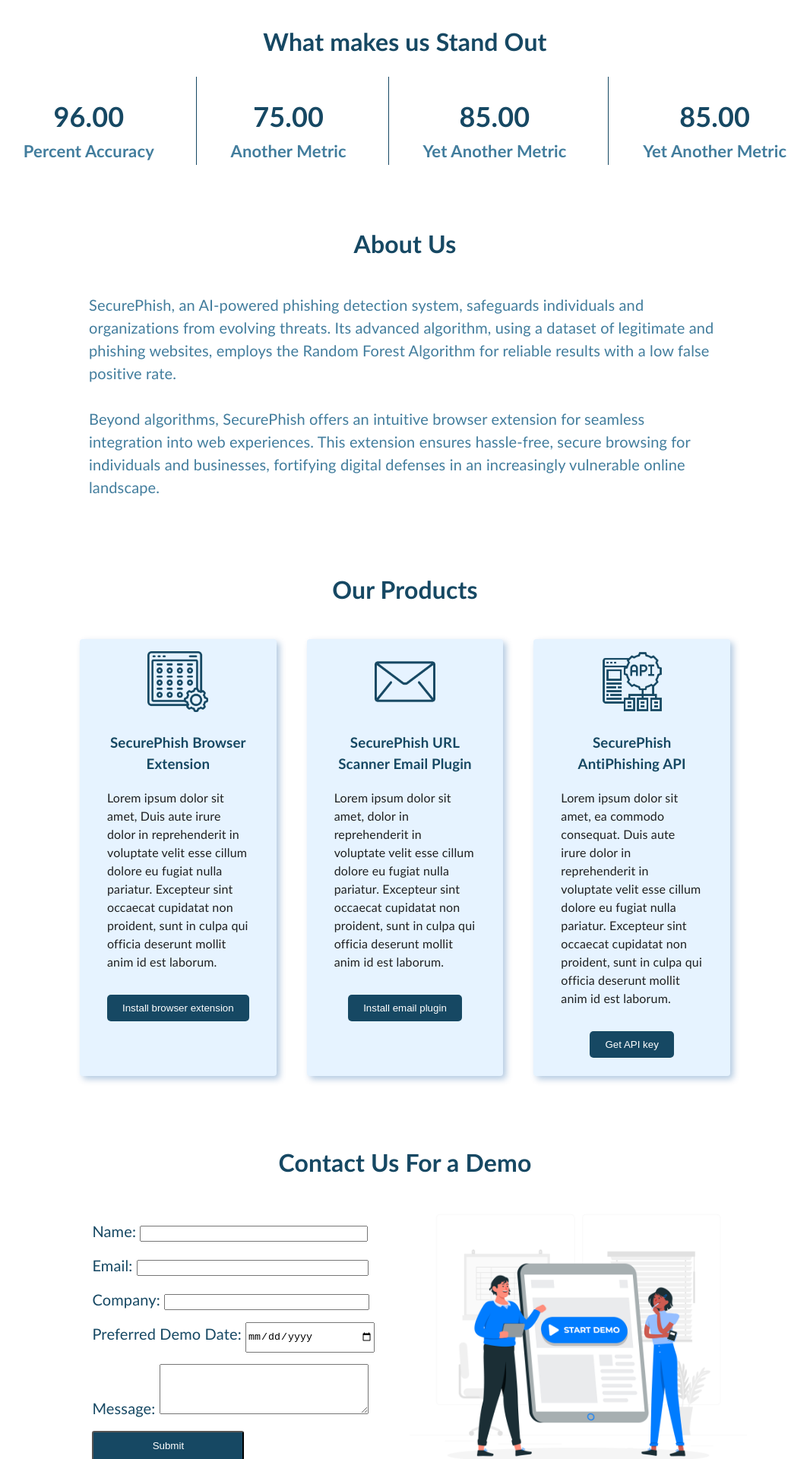
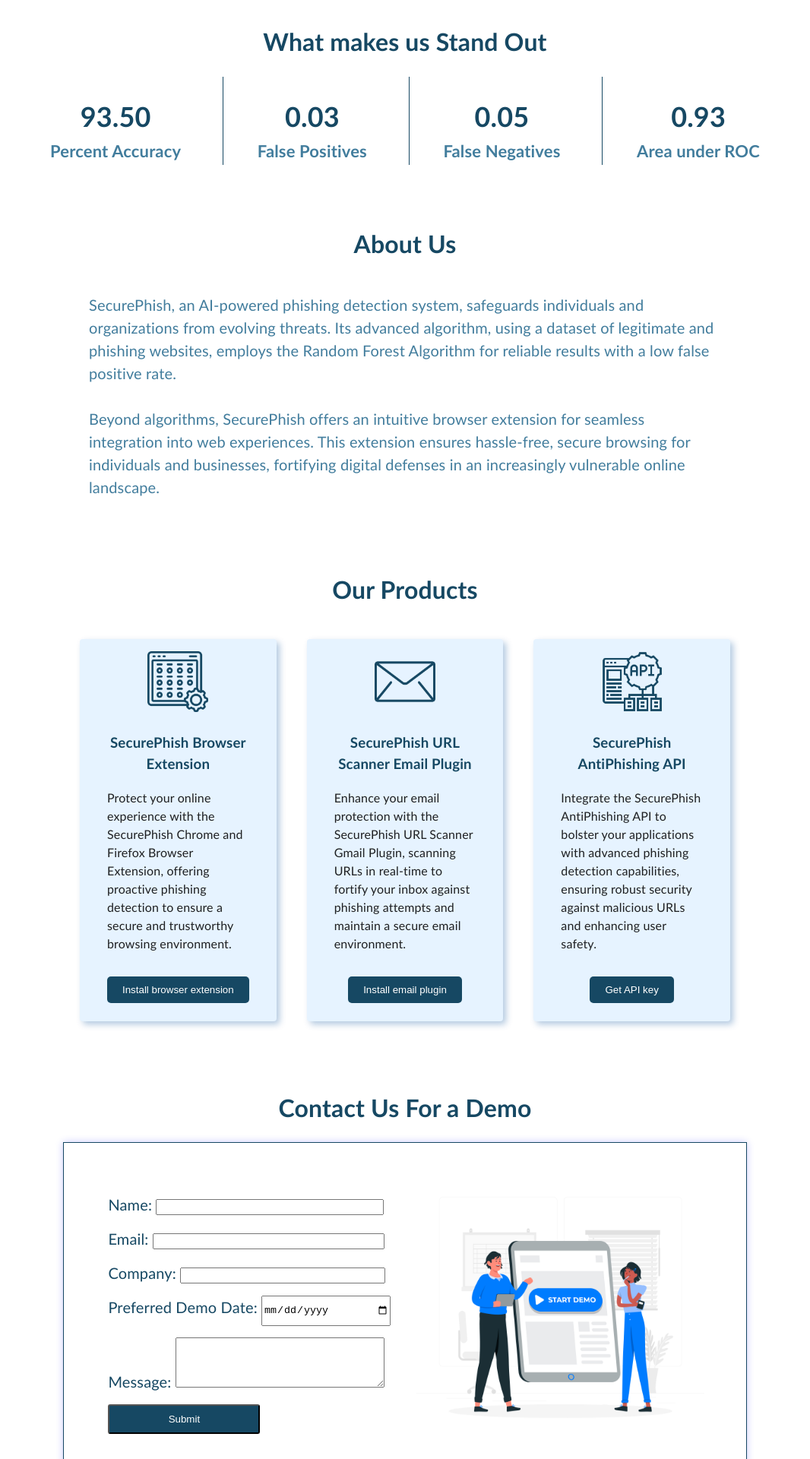
Before and after one commit to CHEETAH02/SecurePhish, a React (Create React App) app in the folder Frontend/: page / in a window 1280 px wide. Shown: the part 740-2660 px from the top of the page at 76% size, without its empty margins (107-1173 px from the left). Built offline with nearby package versions, Linux system fonts and the light colour scheme; the HTML template or start-up script is replaced by a standard one.

Commit message:
frontend vhngs

```diff
--- a/Frontend/src/App.js
+++ b/Frontend/src/App.js
@@ -17,7 +17,7 @@
 					<Route path="/home" element={<Home />} />
 					<Route path="/features" element={<About />} />
 					<Route path="/resources" element={<ControlledAccordions />} />
-					<Route path="/login-signup" element={<LoginSignup />} />
+					{/* <Route path="/login-signup" element={<LoginSignup />} /> */}
 					<Route path="/docs" element={<Docs />} />
 					{/* Other routes */}
 				</Routes>
--- a/Frontend/src/components/About.js
+++ b/Frontend/src/components/About.js
@@ -210,7 +210,7 @@
         textAlign: 'center', // Center-align the text
         width: '100%',
       }}>
-        <h1 style={{ color: '#164863', marginTop: '-2vw' }}>Phishing URL Checker: Check a Link for Phishing in Seconds</h1>
+        <h1 style={{ color: '#164863', marginTop: '-2vw' }}>Phishing URL Checker: Check a Link for Phishing</h1>
         <p style={{ marginTop: '-10px', marginBottom: '10px', fontWeight: '30px', fontSize: '20px', color: '#427D9D' }}>
           Enter a suspicious link to check for signs of phishing
         </p>
@@ -310,6 +310,7 @@
 			  borderRadius: '10px',
 			  padding: '10px',
 			  margin: "20px",
+        marginBottom:"20px !important",
 			  textAlign: 'center',
 			  color: result.result === 'clean' ? 'green' : 'red',
 			  backgroundColor: result.result === 'clean' ? 'rgba(0, 255, 0, 0.2)' : 'rgba(255, 0, 0, 0.2)',
--- a/Frontend/src/components/AccordionComp.js
+++ b/Frontend/src/components/AccordionComp.js
@@ -74,19 +74,19 @@
       <h4 style={{ color: '#164863' }}>Research Papers Referred:</h4>
     </div>
 
-    <p>1. https://www.mdpi.com/2073-8994/12/10/1681<br/>2. https://cybersecurity.springeropen.com/articles/10.1186/s42400-022-00126-9<br/>3. https://www.irjet.net/archives/V8/i4/IRJET-V8I408.pdf<br/>4. https://pyimagesearch.com/2017/11/27/image-hashing-opencv-python/</p>
+    <p>1. <a href="https://www.mdpi.com/2073-8994/12/10/1681">Intelligent Visual Similarity-Based Phishing Websites Detection</a><br/>2. <a href= "https://cybersecurity.springeropen.com/articles/10.1186/s42400-022-00126-9">Phishing website prediction using base and ensemble classifier techniques with cross-validation</a><br/>3. <a href="https://www.irjet.net/archives/V8/i4/IRJET-V8I408.pdf">PHISCAN: Phishing Detector Plugin using Machine Learning</a><br/>4. <a href= "https://pyimagesearch.com/2017/11/27/image-hashing-opencv-python/">Image hashing with OpenCV and Python</a></p>
 
     <div style={{ display: 'flex', alignItems: 'center' }}>
       <img src="/dataset.png" alt="Datasets Icon" style={{ width: '30px', marginRight: '10px' }} />
       <h4 style={{ color: '#164863' }}>Datasets used:</h4>
     </div>
-    <p>1. https://www.kaggle.com/datasets/joebeachcapital/top-10-million-websites-2023/</p>
+    <p>1. <a href="https://www.kaggle.com/datasets/joebeachcapital/top-10-million-websites-2023">Top 10 Million Websites 2023</a></p>
 
     <div style={{ display: 'flex', alignItems: 'center' }}>
       <img src="/report.png" alt="Statistics Icon" style={{ width: '30px', marginRight: '10px' }} />
       <h4 style={{ color: '#164863' }}>Statistics and Reports used as reference:</h4>
     </div>
-    <p>1. Phishing attack statistics 2022 - CyberTalk<br/>2. https://aag-it.com/the-latest-phishing-statistics/</p>
+    <p>1. Phishing attack statistics 2022 - CyberTalk<br/>2. <a href="https://aag-it.com/the-latest-phishing-statistics/">The Latest 2023 Phishing Statistics </a></p>
 
     <br /><br />
   </div>
--- a/Frontend/src/components/Docs.js
+++ b/Frontend/src/components/Docs.js
@@ -47,14 +47,13 @@
       <div style={{ padding: '20px', backgroundColor: '#e6f3ff', borderRadius: '8px' }}>
         <h3>Sample Code</h3>
         <p>Here is a sample code snippet in JavaScript to get you started:</p>
-        <pre>
-          {`
-            const apiKey = 'your_generated_api_key';
-
-            // Make API requests using the apiKey
-            // Example: fetch('https://api.example.com/data', { headers: { 'Authorization': \`Bearer \${apiKey}\` } })
-          `}
-        </pre>
+        <div>
+        <p>1. Choose a SecurePhish API Endpoint URL
+          <br/>An example endpoint is Check phishing, which checks a URL if it phishing or not. The URL for this endpoint is:
+          <br/>
+          <p style={{border: '2px solid #ccc', padding: '10px', backgroundColor: '#f0f0f0', borderRadius: '5px', boxShadow: '0 0 10px rgba(0, 0, 0, 0.1)', wordBreak: 'break-all', color: '#333'}}>const apiUrl = https://securephish.onrender.com/v1/Predict</p>
+        </p>
+        </div>
       </div>
     </div>
   );
--- a/Frontend/src/components/DrawerAppBar.js
+++ b/Frontend/src/components/DrawerAppBar.js
@@ -76,9 +76,9 @@
 				</RouterLink>
 			  ))}
 			  {/* Login/Signup Button */}
-			  <RouterLink to="/login-signup" style={{ textDecoration: 'none' }}>
+			  {/* <RouterLink to="/login-signup" style={{ textDecoration: 'none' }}>
 				<Button sx={{ backgroundColor:"white",color: "#164863", fontFamily: "Calibri", fontStyle: "normal", fontSize: "15px" }}>Login/Signup</Button>
-			  </RouterLink>
+			  </RouterLink> */}
 			</Box>
 		  </Toolbar>
 		</AppBar>
--- a/Frontend/src/components/Home.js
+++ b/Frontend/src/components/Home.js
@@ -6,7 +6,7 @@
 import Typography from '@mui/material/Typography';
 import ExpandMoreIcon from '@mui/icons-material/ExpandMore';
 import { useLocation } from 'react-router-dom';
-
+import { Link } from 'react-router-dom';
 import Card from '@mui/material/Card';
 import CardContent from '@mui/material/CardContent';
 
@@ -36,6 +36,18 @@
   };
 
   return (
+<div style={{
+  display: 'flex',
+  maxWidth: '900px',
+  margin: 'auto',
+  textAlign: "left",
+  color: "#164863",
+  fontWeight: '30px',
+  fontSize: '20px',
+  boxShadow: '0 0 10px rgba(0, 0, 255, 0.2)', // Adding blue shadow
+  border: '1px solid #164863', // Adding blue border
+  padding: '20px', // Adding padding for spacing
+}}>
     <div style={{ display: 'flex', maxWidth: '900px', margin: 'auto', textAlign:"left" , color:"#164863", fontWeight: '30px', fontSize: '20px',}}>
       <div style={{ flex: 1 ,marginRight:"-2vw", marginLeft:"3vw"}}>
        <br/>
@@ -78,12 +90,13 @@
           </button>
         </form>
       </div>
+      </div>
       <div style={{ flex: 1 }}>
         {/* Replace the image source with your actual image */}
         <img
           src="/contact.jpg"
           alt="Contact Us Image"
-          style={{ width: '100%', height: 'auto',marginTop:"-2vw" }}
+          style={{ width: '80%', height: '100%',marginTop:"8px", marginLeft: "60px" }}
         />
       </div>
     </div>
@@ -379,12 +392,13 @@
         </p>
 		<br/>
         <div style={{ display: 'flex', marginTop: '20px' }}>
-
+        <Link to="/features">
           <button  style={{ fontFamily: 'Calibri',
     fontSize: '18px',
     fontStyle: 'normal', width:"200px", backgroundColor:"#164863", color:"white", height:"50px"}}>
            Know More!
           </button>
+          </Link>
 
         </div>
 
@@ -399,15 +413,15 @@
 <div style={{ display: 'flex', justifyContent: 'space-between', backgroundColor: "", paddingBottom: "10px" ,}}>
 
   <div style={{ borderRight: '1px solid #164863', paddingRight: '10px' }}>
-    <AnimatedCounter endValue={96} title="Percent Accuracy" />
+    <AnimatedCounter endValue={93.5} title="Percent Accuracy" />
   </div>
   <div style={{ borderRight: '1px solid #164863', paddingRight: '10px' }}>
-    <AnimatedCounter endValue={75} title="Another Metric" />
+    <AnimatedCounter endValue={0.025} title="False Positives" />
   </div>
   <div style={{ borderRight: '1px solid #164863', paddingRight: '10px' }}>
-    <AnimatedCounter endValue={85} title="Yet Another Metric" />
+    <AnimatedCounter endValue={0.0486} title="False Negatives" />
   </div>
-  <AnimatedCounter endValue={85} title="Yet Another Metric" />
+  <AnimatedCounter endValue={0.93} title="Area under ROC" />
 </div>
 
 <br/><br/>
@@ -427,13 +441,13 @@
 
 <h1 style={{ alignContent: 'center', color: '#164863', }}>Our Products</h1>
       {/* Feature Cards */}
-      <div style={{ display: 'flex', justifyContent: 'space-between', marginTop: '20px', marginLeft:"15vw", marginRight:"15vw" }}>
+      <div style={{ display: 'flex', alignContent: 'justify !important', marginTop: '20px', marginLeft:"15vw", marginRight:"15vw" }}>
         {/* Feature Card 1 */}
         <Card style={cardStyle}>
           <CardContent>
             <img src="/extensions.png" alt="SecurePhish Browser Extension" style={imageStylee} />
             <h3 style={titleStyle}>SecurePhish Browser Extension</h3>
-            <p style={contentStyle}>Lorem ipsum dolor sit amet, Duis aute irure dolor in reprehenderit in voluptate velit esse cillum dolore eu fugiat nulla pariatur. Excepteur sint occaecat cupidatat non proident, sunt in culpa qui officia deserunt mollit anim id est laborum.
+            <p style={contentStyle}>Protect your online experience with the SecurePhish Chrome and Firefox Browser Extension, offering proactive phishing detection to ensure a secure and trustworthy browsing environment.
 
 </p>
             <button style={buttonStylee} onClick={() => window.location.href = '/extension-details'}>
@@ -447,7 +461,7 @@
           <CardContent>
             <img src="/mail.png" alt="SecurePhish URL Scanner Email Plugin" style={imageStylee} />
             <h3 style={titleStyle}>SecurePhish URL Scanner Email Plugin</h3>
-            <p style={contentStyle}>Lorem ipsum dolor sit amet,  dolor in reprehenderit in voluptate velit esse cillum dolore eu fugiat nulla pariatur. Excepteur sint occaecat cupidatat non proident, sunt in culpa qui officia deserunt mollit anim id est laborum.
+            <p style={contentStyle}>Enhance your email protection with the SecurePhish URL Scanner Gmail Plugin, scanning URLs in real-time to fortify your inbox against phishing attempts and maintain a secure email environment.
 
 </p>
             <button style={buttonStylee} onClick={() => window.location.href = '/url-scanner-details'}>
@@ -461,7 +475,7 @@
           <CardContent>
             <img src="/api.png" alt="SecurePhish AntiPhishing API" style={imageStylee} />
             <h3 style={titleStyle}>SecurePhish AntiPhishing API</h3>
-            <p style={contentStyle}>Lorem ipsum dolor sit amet, ea commodo consequat. Duis aute irure dolor in reprehenderit in voluptate velit esse cillum dolore eu fugiat nulla pariatur. Excepteur sint occaecat cupidatat non proident, sunt in culpa qui officia deserunt mollit anim id est laborum.
+            <p style={contentStyle}>Integrate the SecurePhish AntiPhishing API to bolster your applications with advanced phishing detection capabilities, ensuring robust security against malicious URLs and enhancing user safety.
 
 </p>
             <button style={buttonStylee} onClick={() => window.location.href = '/api-details'}>
```
Also changed, not shown: 2 other files (tests, documents, lock files or other folders).
